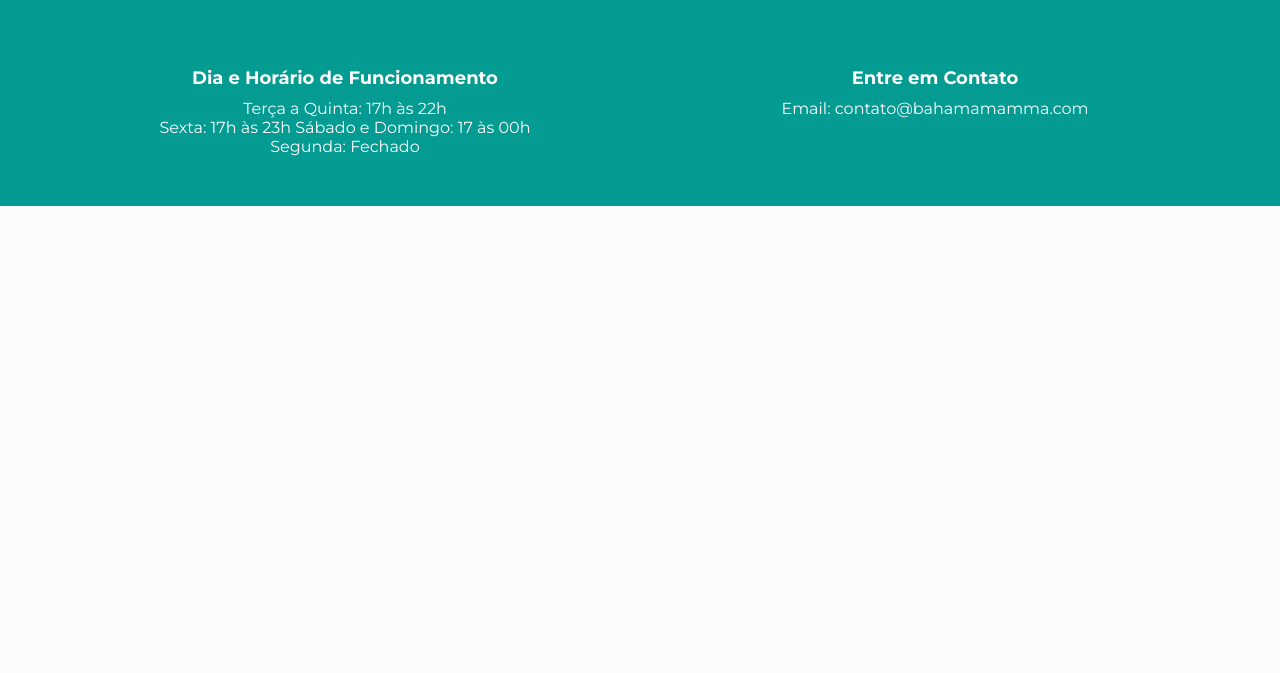
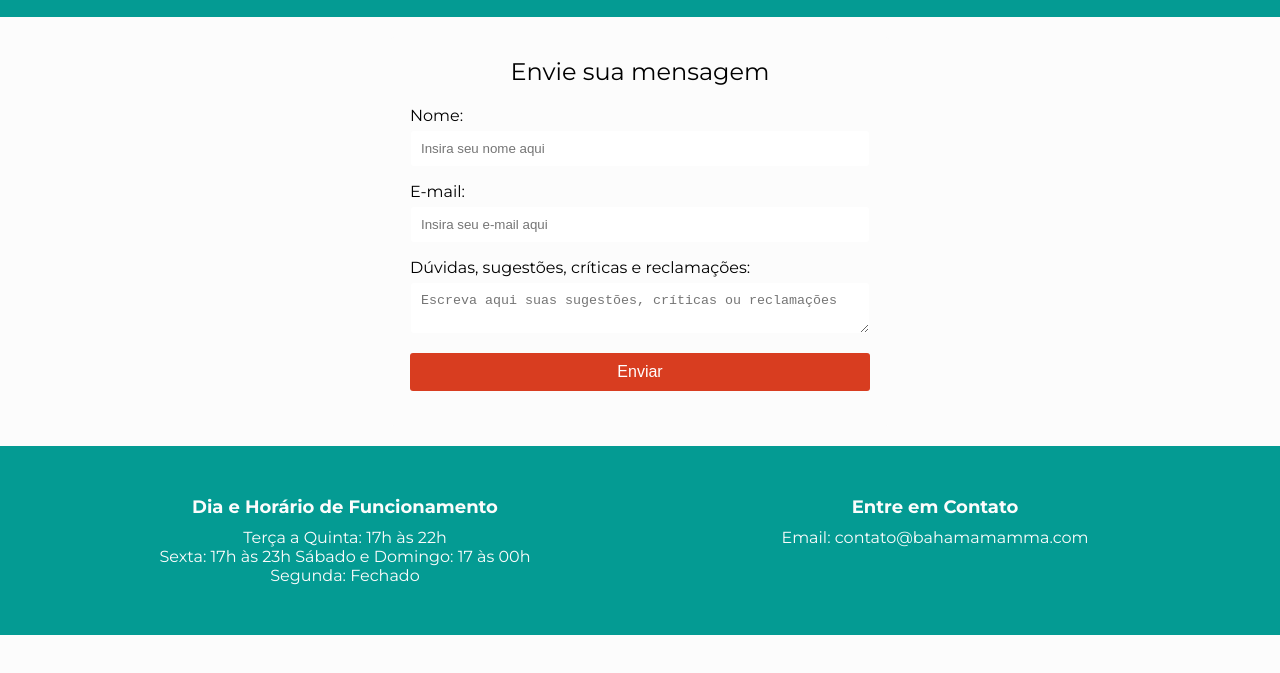
Before and after one commit to MirandaPHY/Atividade_Semana2_SoulCode, a plain HTML site: page contato.html in a window 1280 px wide. Shown: the part 47-720 px from the top of the page. Drawn offline with Linux system fonts and the light colour scheme.

Commit message:
Atualizações na página contato
Criação do formulario html + css

```diff
--- a/contato.html
+++ b/contato.html
@@ -27,6 +27,37 @@
 
         <main>
 
+            <section class="formulario-container">
+                <form class="formulario">
+                    <fieldset class="area-formulario">
+                        <legend class="formulario-titulo">Envie sua mensagem</legend>
+
+                        <!-- Nome -->
+                        <div class="campos-formulario">
+                            <label for="campoNome">Nome:</label>
+                            <input type="text" id="campoNome" name="nome" placeholder="Insira seu nome aqui" required />
+                        </div>
+
+                        <!-- E-mail -->
+                        <div class="campos-formulario">
+                            <label for="campoEmail">E-mail:</label>
+                            <input type="email" id="campoEmail" name="email" placeholder="Insira seu e-mail aqui" required />
+                        </div>
+
+                        <!-- Comentários -->
+                        <div class="campos-formulario">
+                            <label for="comentarios">Dúvidas, sugestões, críticas e reclamações:</label>
+                            <textarea id="comentarios" name="comentarios" placeholder="Escreva aqui suas sugestões, críticas ou reclamações"></textarea>
+                        </div>
+
+                        <!-- Botão enviar -->
+                        <div class="campos-formulario">
+                            <button type="submit">Enviar</button>
+                        </div>
+                    </fieldset>
+                </form>
+            </section>
+
         </main>
 
 
--- a/styles/contato.css
+++ b/styles/contato.css
@@ -78,3 +78,62 @@ body{
     font-size: 16px;
     color: #fcfcfc;
 }
+
+
+
+/*Formulário começa aqui:*/
+
+.formulario-container {
+    display: flex;
+    justify-content: center;
+    align-items: center;
+    padding: 20px;
+}
+
+.formulario {
+    background: #fcfcfc;
+    padding: 20px;
+    border-radius: 5px;
+    background-color: #fcfcfc;
+    width: 100%;
+    max-width: 500px;
+}
+
+.area-formulario {
+    border: none;
+    padding: 0;
+}
+
+.formulario-titulo {
+    font-size: 1.5em;
+    margin-bottom: 20px;
+    text-align: center;
+}
+
+.campos-formulario {
+    margin-bottom: 15px;
+}
+
+.campos-formulario label {
+    display: block;
+    margin-bottom: 5px;
+}
+
+.campos-formulario input,
+.campos-formulario textarea {
+    width: 100%;
+    padding: 10px;
+    border: 1px solid #fcfcfc;
+    border-radius: 3px;
+}
+
+.campos-formulario button {
+    width: 100%;
+    padding: 10px;
+    background: #d83d20;
+    border: none;
+    border-radius: 3px;
+    color: #fff;
+    font-size: 1em;
+    cursor: pointer;
+}
```
